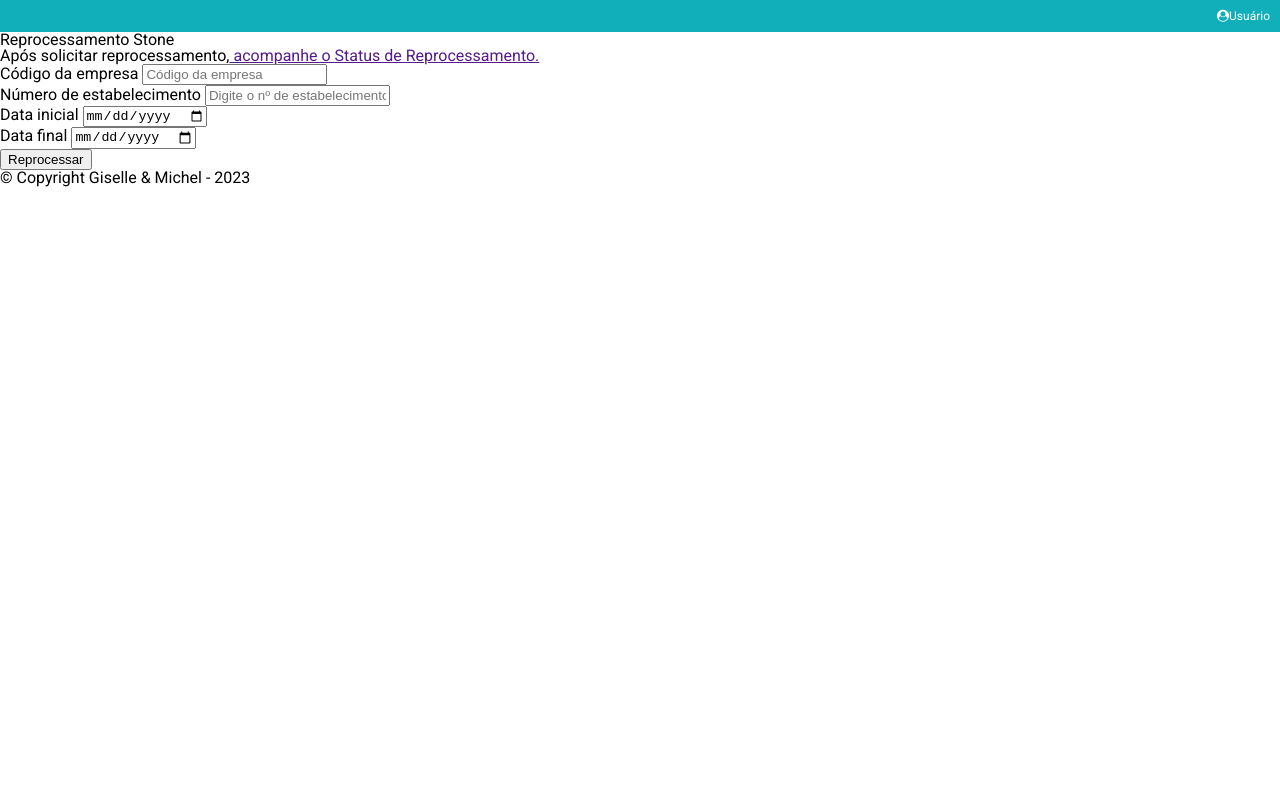
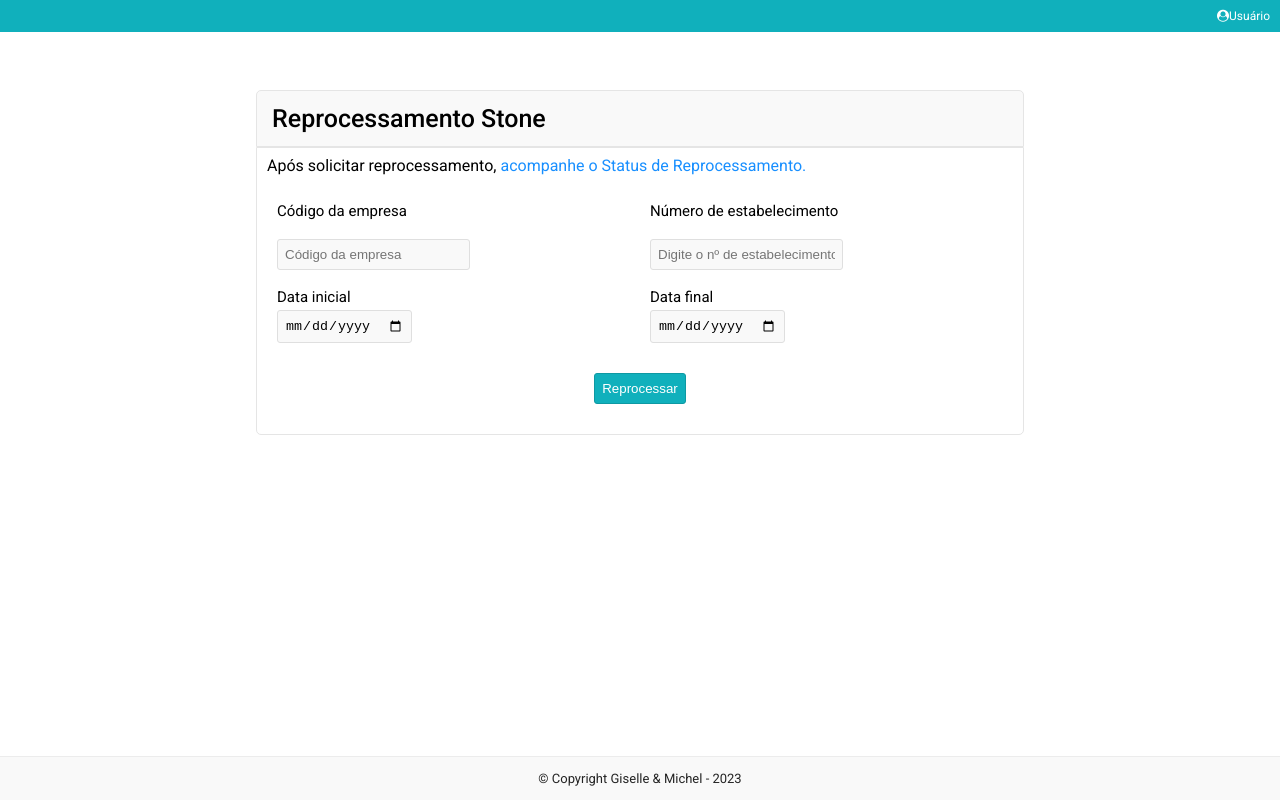
Before and after one commit to GiselleKSS/reprocessamento-stone, a plain HTML site: page index.html in a window 1280 px wide. Drawn offline with Linux system fonts and the light colour scheme.

Commit message:
Update style.css

```diff
--- a/style.css
+++ b/style.css
@@ -1,7 +1,7 @@
 @import url('https://fonts.googleapis.com/css2?family=Roboto:wght@300;400;500&display=swap');
 
 :root {
-	--cor-primaria:#10afba;
+	--cor-primaria:hsl(184, 84%, 40%);
 	--cor-secundaria: #f9f9f9;
 	--cor-hover: #10afbab3;
 	--font-primaria: 'Roboto', sem serifa;
@@ -19,11 +19,11 @@ body {
     padding: 10px;
 }
 
-.principal {
+.main {
 	padding: 4.5% 20%;
 }
 
-.principal__titulo {
+.main__titulo {
     font-size: 25px;
     font-weight: 500;
     padding: 15px;
@@ -32,27 +32,47 @@ body {
     background-color: var(--cor-secundaria);
 }
 
-.principal__formulario {
-   display: flex;
-   flex-direction: column;
+.main__form {
+   /*display: flex;
+   flex-wrap: wrap;
+   justify-content: space-between;
    gap: 8px; /*espaçamento dos elementos*/
    padding: 10px;
    border: 1px solid #e5e5e5;
    border-radius: 0 0 5px 5px;
 }
 
-.principal__formulario__texto__link {
+.main__form__info {
+    display: grid;
+    grid-template-columns: 1fr 1fr;
+    justify-content: space-between;
+    padding: 20px 0;
+}
+
+.input__box:nth-child(n + 1) {
+    flex-direction: column;
+}
+
+.input__box {
+    display: flex;
+    flex-wrap: wrap;
+    width: 30%;
+    padding: 10px;
+}
+
+
+.main__form__texto__link {
     color: #188FFF;
     cursor: pointer;
     text-decoration: none;
 }
 
-.principal__formulario__rotulo {
+.main__form__label {
     font-size: 15px;
-    padding-top: 10px;
+    padding-bottom: 5px;
 }
 
-.principal__formulario__caixa {
+.main__form__input {
     padding: 7px;
     background-color: var(--cor-secundaria);
     border: 1px solid #dfdfdf;
@@ -60,15 +80,21 @@ body {
     outline: none;
 }
 
-.principal__formulario__caixa:hover {
+.main__form__input:hover {
     background-color: #ffffff;
 }
 
-.principal__formulario__caixa:focus {
+.main__form__input:focus {
     border-color: var(--cor-primaria);
 }
 
-.principal__formulario__botao {
+.input__btn {
+    display: flex;
+    justify-content: center;
+    padding-bottom: 20px;
+}
+
+.main__form__btn {
     padding: 7px;
     cursor: pointer;
     background-color: var(--cor-primaria);
@@ -77,17 +103,17 @@ body {
     border-radius: 3px;
 }
 
-.principal__formulario__botao:hover {
+.main__form__btn:hover {
     background-color: var(--cor-hover);
 }
 
-.rodape {
+.footer {
     color: #242424;
     background-color: var(--cor-secundaria);
     border-top: 1px solid rgba(0, 0, 0, 0.05);
     font-size: 13px;
     text-align: center;
-    padding: 10px;
-    position: relativa;
+    padding: 15px;
+    position: fixed;
     left: 0; right: 0; bottom: 0;
 }
```
